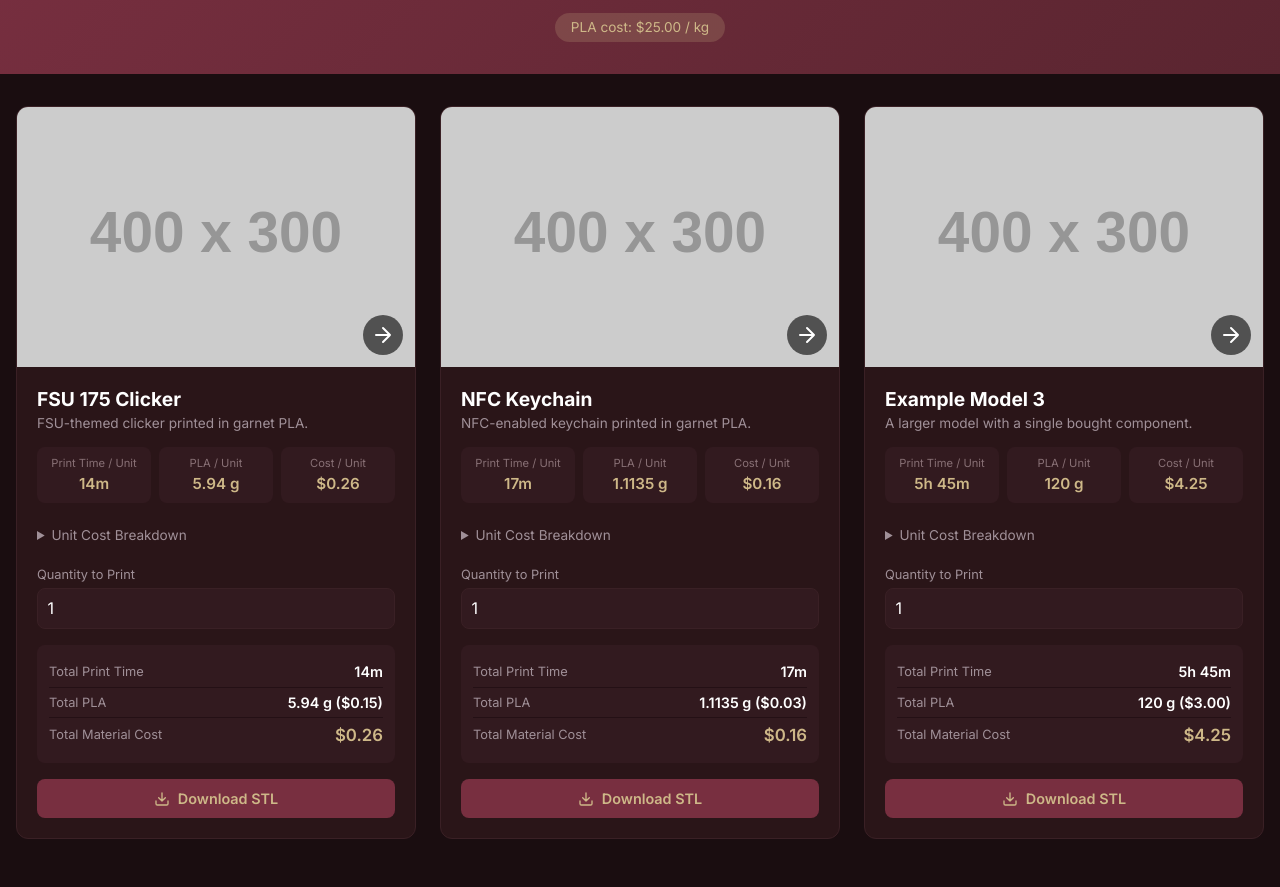
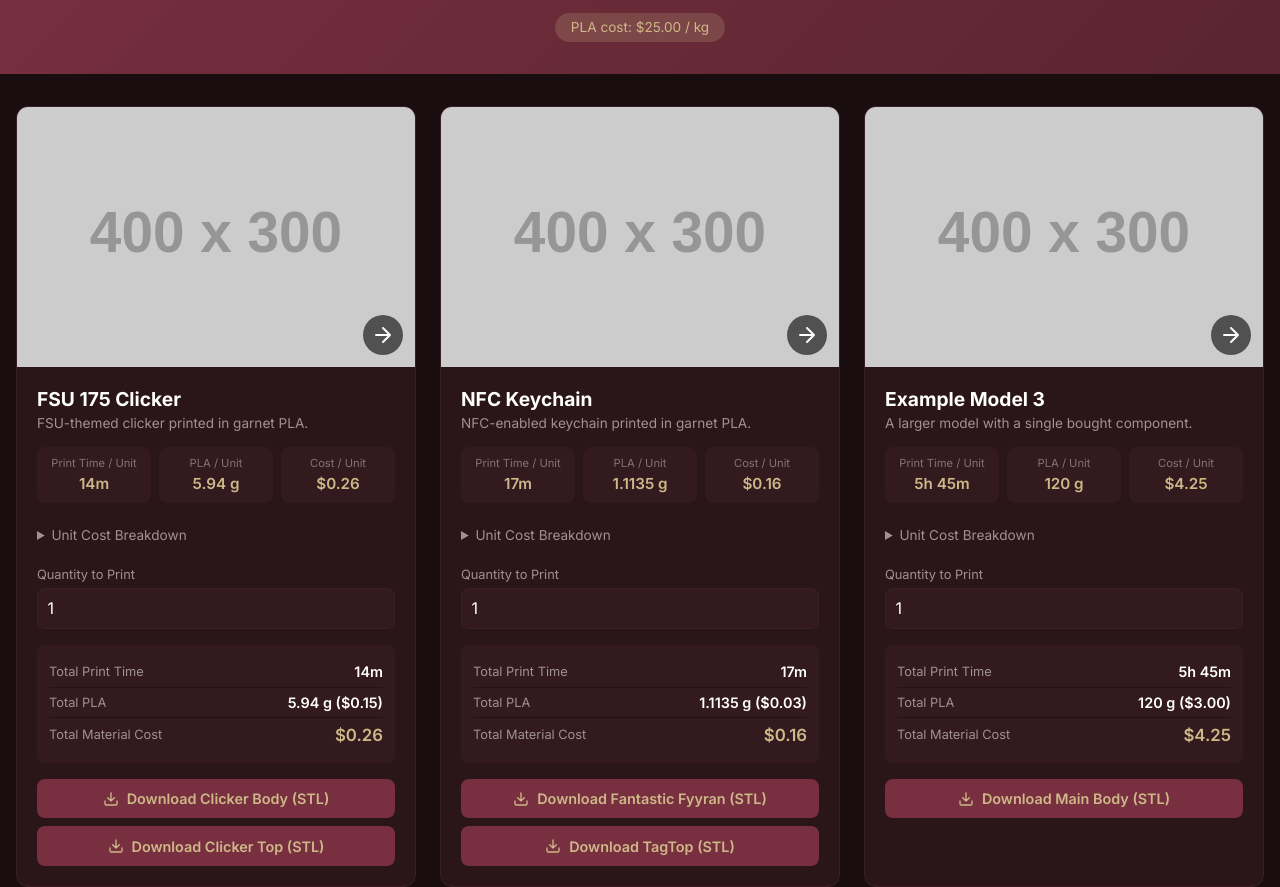
Before and after one commit to HailieT/ITS3DPrintingCapstone, a plain HTML site: page index.html in a window 1280 px wide. Shown: the part 101-988 px from the top of the page. Drawn offline with nearby package versions, Linux system fonts and the light colour scheme; placeholder pictures from the web are drawn by us.

Commit message:
added the first two stl files

```diff
--- a/css/styles.css
+++ b/css/styles.css
@@ -208,7 +208,12 @@ main#model-grid {
 .result-value { color: #fff; font-weight: 600; font-size: 0.9rem; }
 .result-item:last-child .result-value { color: var(--fsu-gold); font-size: 1.05rem; }
 
-/* STL download */
+/* STL downloads */
+.stl-downloads {
+  display: flex;
+  flex-direction: column;
+  gap: 0.5rem;
+}
 .stl-btn {
   display: flex;
   align-items: center;
--- a/js/app.js
+++ b/js/app.js
@@ -117,12 +117,17 @@
             '</div>' +
           '</div>' +
 
-          '<a href="' + model.stl + '" download class="stl-btn">' +
-            '<svg width="16" height="16" viewBox="0 0 24 24" fill="none" stroke="currentColor" stroke-width="2" stroke-linecap="round" stroke-linejoin="round">' +
-              '<path d="M21 15v4a2 2 0 0 1-2 2H5a2 2 0 0 1-2-2v-4M7 10l5 5 5-5M12 15V3"/>' +
-            '</svg>' +
-            'Download STL' +
-          '</a>' +
+          '<div class="stl-downloads">' +
+            model.stls.map(function (s) {
+              return '' +
+              '<a href="' + s.path + '" download class="stl-btn">' +
+                '<svg width="16" height="16" viewBox="0 0 24 24" fill="none" stroke="currentColor" stroke-width="2" stroke-linecap="round" stroke-linejoin="round">' +
+                  '<path d="M21 15v4a2 2 0 0 1-2 2H5a2 2 0 0 1-2-2v-4M7 10l5 5 5-5M12 15V3"/>' +
+                '</svg>' +
+                'Download ' + s.name + ' (STL)' +
+              '</a>';
+            }).join('') +
+          '</div>' +
         '</div>' +
       '</article>';
   }
--- a/js/models.js
+++ b/js/models.js
@@ -9,7 +9,9 @@
      description     — short description shown under the name
      image           — path to the photo (jpg, png, etc.)
      glb             — path to the .glb 3D file
-     stl             — path to the .stl download file
+     stls            — array of .stl download files. Each: { name, path }
+                       name = label shown on the download button
+                       path = file path, e.g. "assets/stl/my-model.stl"
      printTimeHours  — print time PER UNIT in hours (e.g. 1.5 = 1h30m)
      plaGrams        — PLA weight PER UNIT in grams
      boughtMaterials — OPTIONAL array of purchased (non-printed) parts.
@@ -31,7 +33,10 @@ window.MODELS = [
     description: "FSU-themed clicker printed in garnet PLA.",
     image: "assets/images/fsu-175-clicker.jpg",
     glb: "assets/glb/fsu-175-clicker.glb",
-    stl: "assets/stl/fsu-175-clicker.stl",
+    stls: [
+      { name: "Clicker Body", path: "assets/stl/fsu-175-clicker-body.stl" },
+      { name: "Clicker Top", path: "assets/stl/fsu-175-clicker-top.stl" },
+    ],
     printTimeHours: 0.2287,  // 2401 min ÷ 175 ÷ 60
     plaGrams: 5.94,           // 1038.94g ÷ 175
     boughtMaterials: [
@@ -49,7 +54,10 @@ window.MODELS = [
     description: "NFC-enabled keychain printed in garnet PLA.",
     image: "assets/images/nfc-keychain.jpg",
     glb: "assets/glb/nfc-keychain.glb",
-    stl: "assets/stl/nfc-keychain.stl",
+    stls: [
+      { name: "Fantastic Fyyran", path: "assets/stl/fantastic-fyyran.stl" },
+      { name: "TagTop", path: "assets/stl/tagtop.stl" },
+    ],
     printTimeHours: 0.2825,  // 1695 min ÷ 100 ÷ 60
     plaGrams: 1.1135,        // 111.35g ÷ 100
     boughtMaterials: [
@@ -65,7 +73,9 @@ window.MODELS = [
     description: "A larger model with a single bought component.",
     image: "assets/images/example-model-3.jpg",
     glb: "assets/glb/example-model-3.glb",
-    stl: "assets/stl/example-model-3.stl",
+    stls: [
+      { name: "Main Body", path: "assets/stl/example-model-3.stl" },
+    ],
     printTimeHours: 5.75,
     plaGrams: 120,
     boughtMaterials: [
```
Also changed, not shown: 4 other files.
